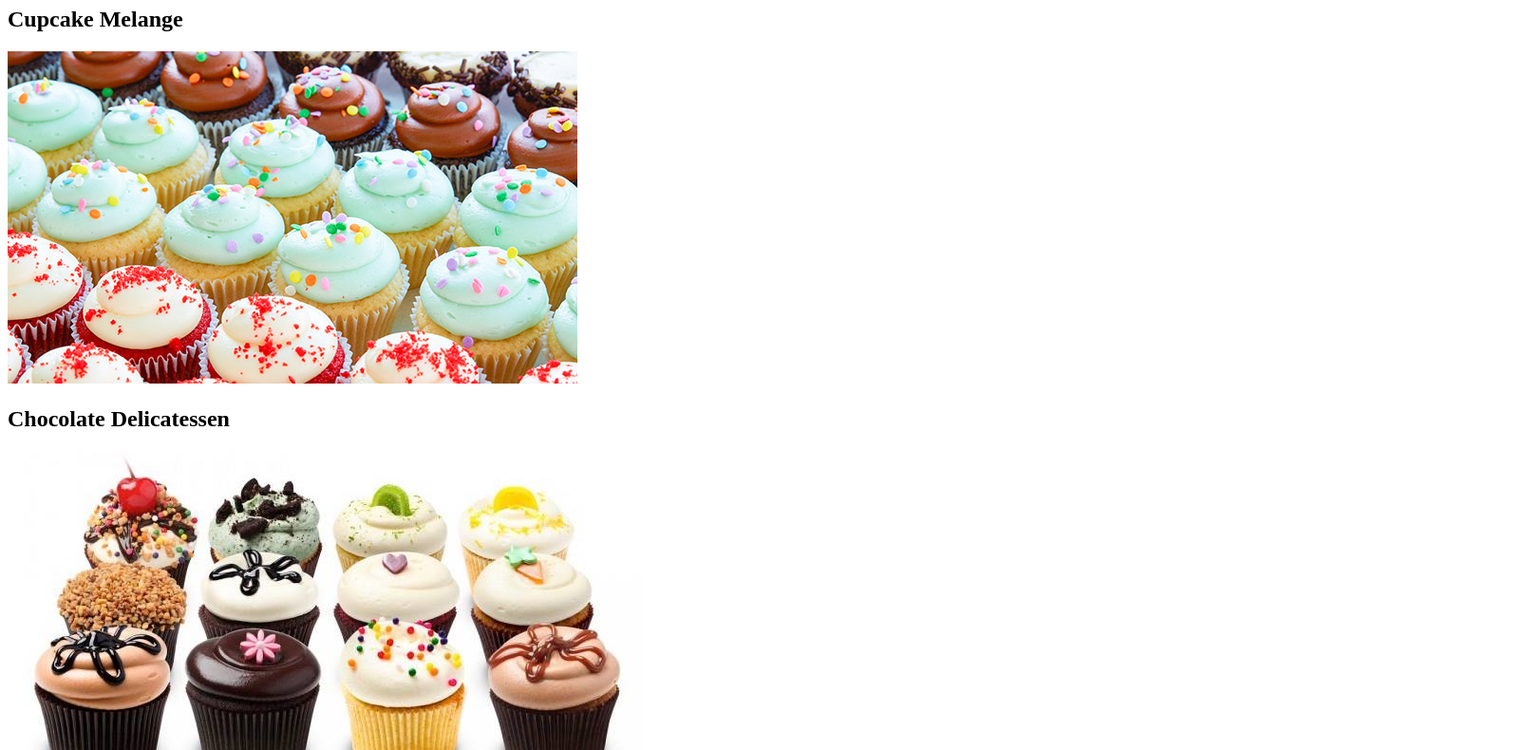
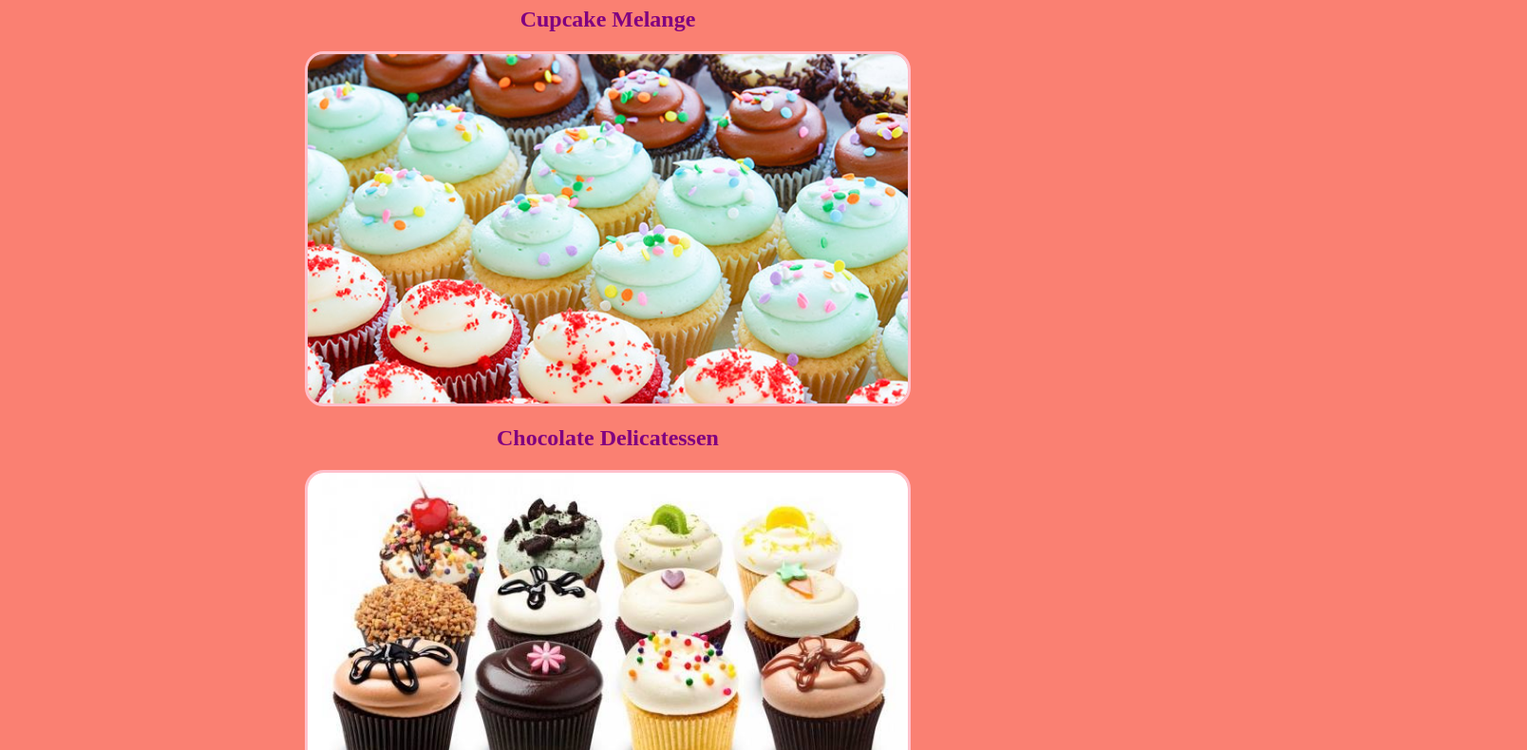
Before and after one commit to klotsa/kupkakes, a plain HTML site: page menu.html in a window 1280 px wide. Shown: the part 73-863 px from the top of the page at 95% size, 1608 px wide, since content can reach past the window. Drawn offline with Linux system fonts and the light colour scheme.

Commit message:
add picture borders, add backgrounds, create contacts text

```diff
--- a/css/styles.css
+++ b/css/styles.css
@@ -5,7 +5,6 @@ p.intro {
 p.main {
   color: red;
 }
-
 p.closing {
   font-size: 20px;
 }
@@ -19,3 +18,28 @@ p{
 h1 {
   text-align: center;
 }
+
+img {
+  width: 50%;
+  height: 50%;
+  display:block;
+  margin: auto;
+  border-style: solid;
+  border-color: pink;
+  border-radius: 20px;
+}
+
+h2.menu {
+  text-align: center;
+  color: purple;
+
+}
+
+body.menu-background {
+
+  background-color: salmon;
+}
+
+body.contacts-background {
+  background-color: blue;
+}
--- a/menu.html
+++ b/menu.html
@@ -5,19 +5,19 @@
     <title>Menu</title>
   </head>
 
-  <body>
+  <body class="menu-background">
     <h1>What a delicious menu!</h1>
 
-    <h2>Cupcake Melange</h2>
+    <h2 class="menu">Cupcake Melange</h2>
     <img src="img/cupcakes1.jpg" alt="Rows of cupcakes.">
 
-    <h2>Chocolate Delicatessen</h2>
+    <h2 class="menu">Chocolate Delicatessen</h2>
     <img src="img/cupcakes2.jpg" alt="More rows of cupcakes.">
 
-    <h2>Coffee-flavored Smorgasbord</h2>
+    <h2 class="menu">Coffee-flavored Smorgasbord</h2>
     <img src="img/cupcakes3.jpg" alt="Coffee cupcakes.">
 
-    <h2>Watermelon Decadence</h2>
+    <h2 class="menu">Watermelon Decadence</h2>
     <img src="img/cupcakes4.jpg" alt="Watermelon cupcakes.">
 
   </body>
```
Also changed, not shown: contacts.html (+15 -0 lines), img/email.jpg (added).
